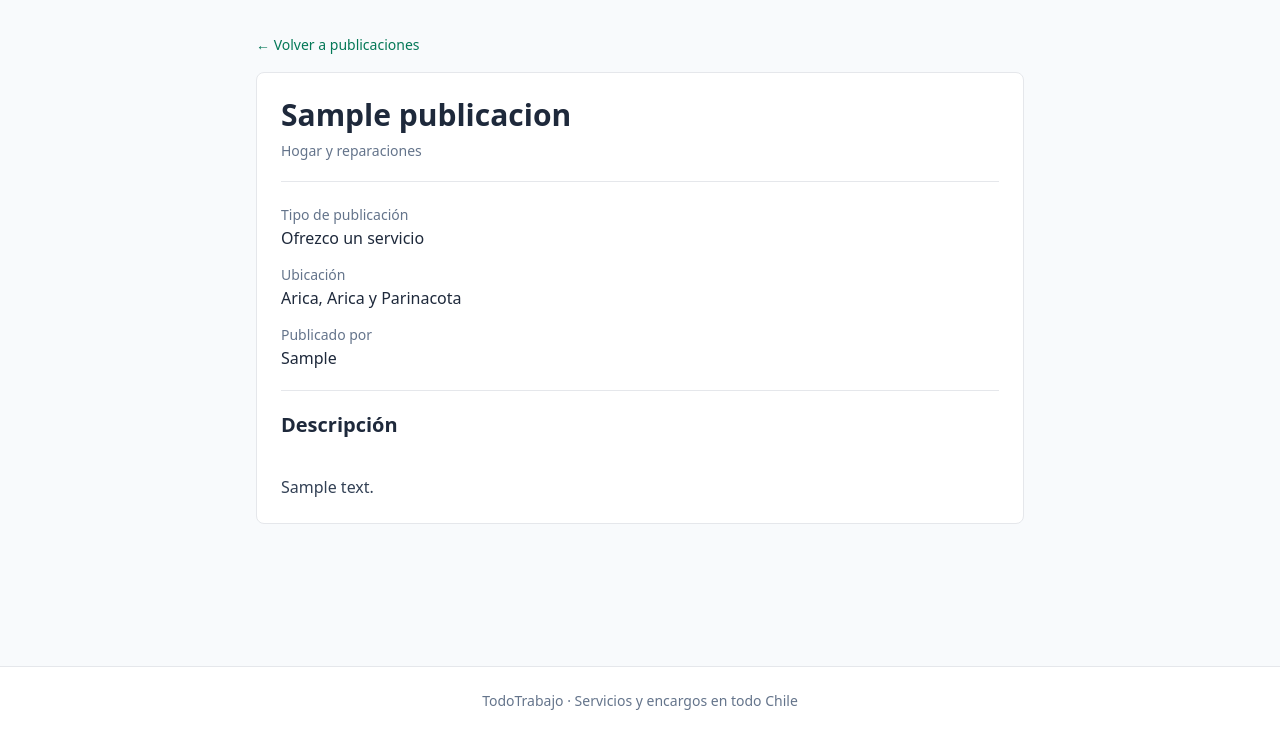
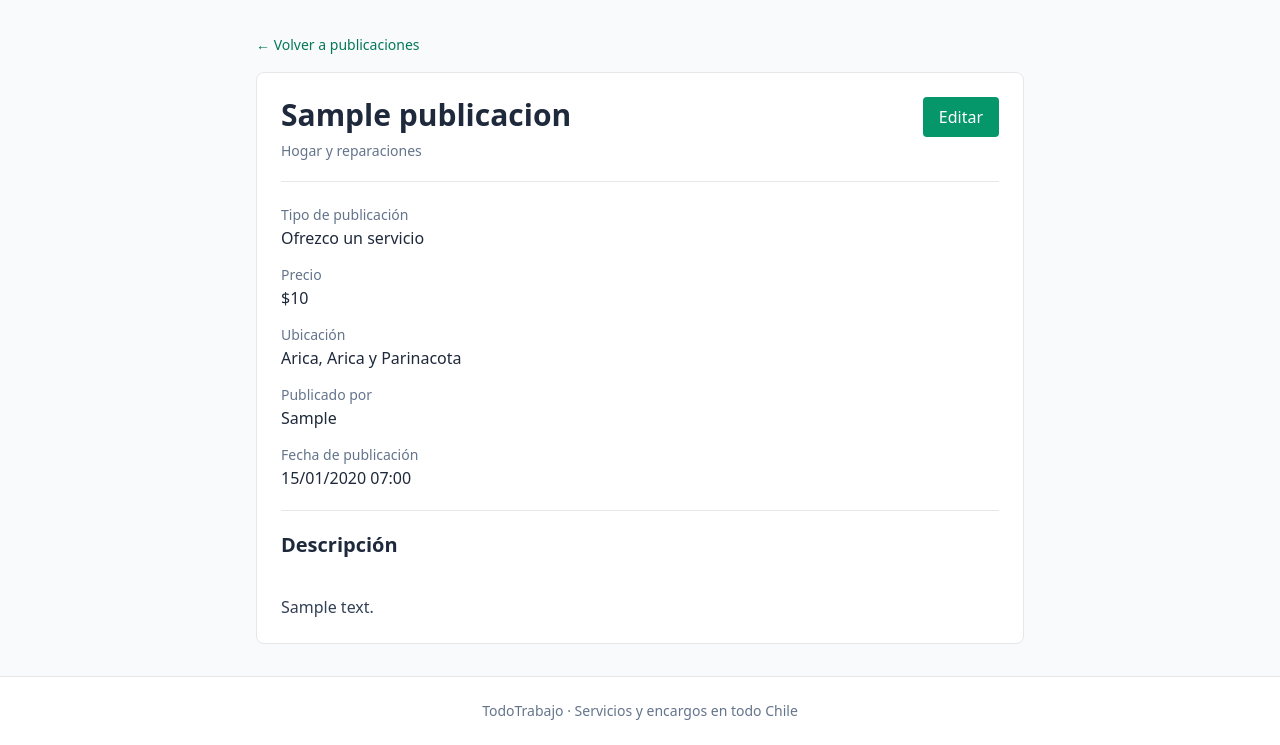
Before and after one commit to kashii1i/todotrabajo, a Django app: page /publicaciones/1/ in a window 1280 px wide. Shown: the part 65-810 px from the top of the page. Before the commit the page ends 775 px from the top, so only its background shows below. Run offline with Django 5.2, Linux system fonts and the light colour scheme; a user stored in the database is signed in; data comes from the database, SQL or seed files in the repository; tables that the repository leaves empty hold one stand-in row (values such as "Sample post"); some libraries are stand-ins or nearby versions.

Commit message:
Correcciones de la revisión

```diff
--- a/config/settings.py
+++ b/config/settings.py
@@ -56,8 +56,7 @@ TEMPLATES = [
     {
         "BACKEND": "django.template.backends.django.DjangoTemplates",
         "DIRS": [
-            BASE_DIR / "templates",
-            BASE_DIR / "apps" / "templates",
+            BASE_DIR / "templates"
         ],
         "APP_DIRS": True,
         "OPTIONS": {
--- a/templates/publicaciones/detalle.html
+++ b/templates/publicaciones/detalle.html
@@ -1,5 +1,5 @@
-
 {% extends "base.html" %}
+{% load formato %}
 
 {% block titulo %}{{ publicacion.titulo }} · TodoTrabajo{% endblock %}
 
@@ -20,12 +20,25 @@
           {{ publicacion.categoria }}
         </p>
       </div>
+
+      {% if user == publicacion.autor %}
+        <button type="button"
+                class="rounded bg-emerald-600 text-white px-4 py-2">
+          Editar
+        </button>
+      {% endif %}
     </div>
 
     <div class="border-y py-5 my-5 space-y-3">
+
       <div>
         <span class="text-sm text-slate-500">Tipo de publicación</span>
         <p class="font-medium">{{ publicacion.get_tipo_display }}</p>
+      </div>
+
+      <div>
+        <span class="text-sm text-slate-500">Precio</span>
+        <p class="font-medium">{{ publicacion.precio|clp }}</p>
       </div>
 
       <div>
@@ -38,9 +51,17 @@
       <div>
         <span class="text-sm text-slate-500">Publicado por</span>
         <p class="font-medium">
-          {{ publicacion.autor.first_name|default:publicacion.autor.email }}
+          {{ publicacion.autor.first_name|default:"Usuario de TodoTrabajo" }}
         </p>
       </div>
+
+      <div>
+        <span class="text-sm text-slate-500">Fecha de publicación</span>
+        <p class="font-medium">
+            {{ publicacion.creado|date:"d/m/Y H:i" }}
+         </p>
+    </div>
+
     </div>
 
     <h2 class="text-xl font-semibold mb-3">Descripción</h2>
```
Also changed, not shown: apps/publicaciones/views.py (+4 -9 lines), templates/publicaciones/parciales/_tarjeta.html (+6 -1 lines).
